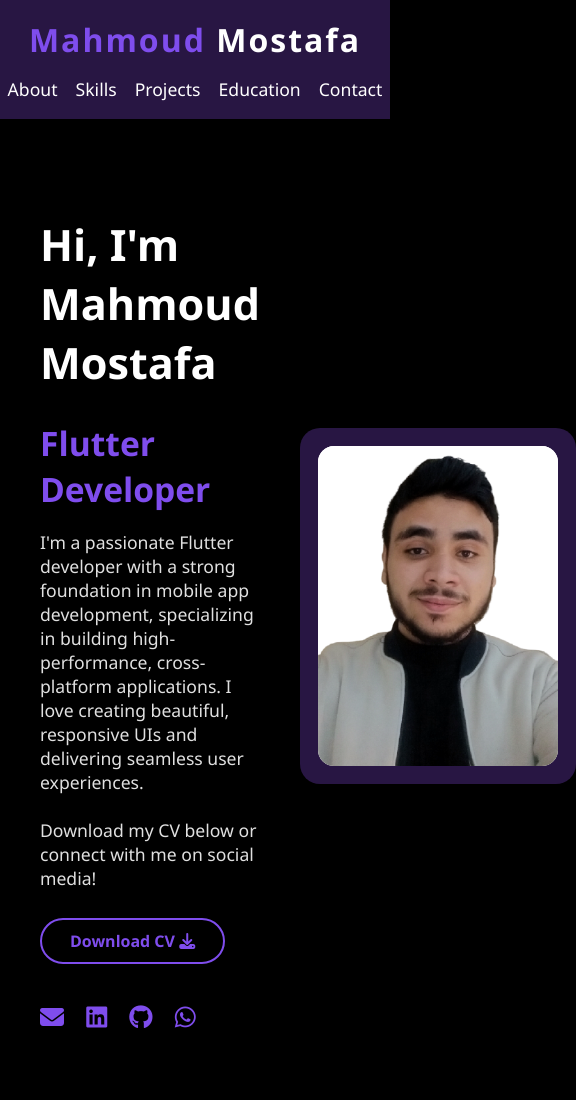
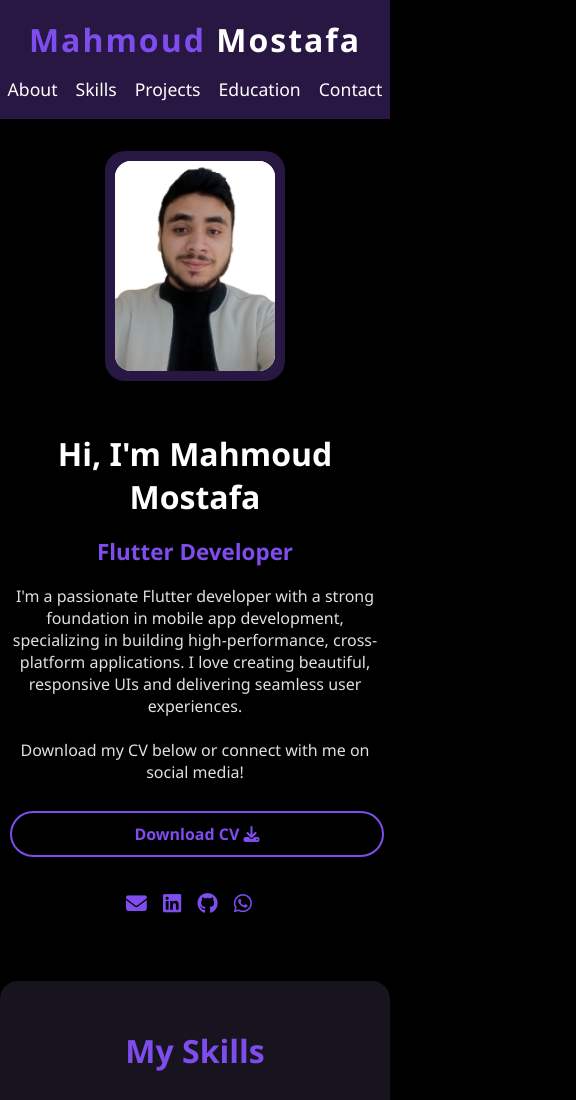
Before and after one commit to Mahmoudelnagar5/portfolio, a plain HTML site: page index.html in a window 390 px wide. Shown: the top 1100 px of the page, 576 px wide, since content can reach past the window. Drawn offline with Linux system fonts and the light colour scheme.

Commit message:
update profile

```diff
--- a/index.html
+++ b/index.html
@@ -636,6 +636,63 @@
                 margin-right: 24px;
             }
         }
+
+        /* About section responsive styles */
+        @media (max-width: 900px) {
+            .about-section {
+                flex-direction: column;
+                align-items: center;
+                justify-content: center;
+                padding: 32px 10px 24px 10px;
+                gap: 24px;
+                text-align: center;
+            }
+
+            .about-image {
+                order: 0;
+            }
+
+            .about-content {
+                order: 1;
+                max-width: 100%;
+            }
+
+            .about-content h1 {
+                font-size: 2rem;
+            }
+
+            .about-content h2 {
+                font-size: 1.4rem;
+            }
+
+            .about-content p {
+                font-size: 1rem;
+            }
+
+            .about-image {
+                padding: 10px;
+            }
+
+            .about-image img {
+                width: 160px;
+                height: 210px;
+            }
+
+            .about-content .cv-btn {
+                width: 100%;
+                padding: 10px 0;
+                font-size: 1rem;
+            }
+
+            .about-content .socials {
+                margin-top: 14px;
+            }
+
+            .about-content .socials a {
+                font-size: 1.3rem;
+                margin-right: 12px;
+            }
+        }
     </style>
     <!-- For icons -->
     <link rel="stylesheet" href="https://cdnjs.cloudflare.com/ajax/libs/font-awesome/6.4.0/css/all.min.css">
@@ -865,5 +922,3 @@
 </body>
 
 </html>
-
-</html>
```
